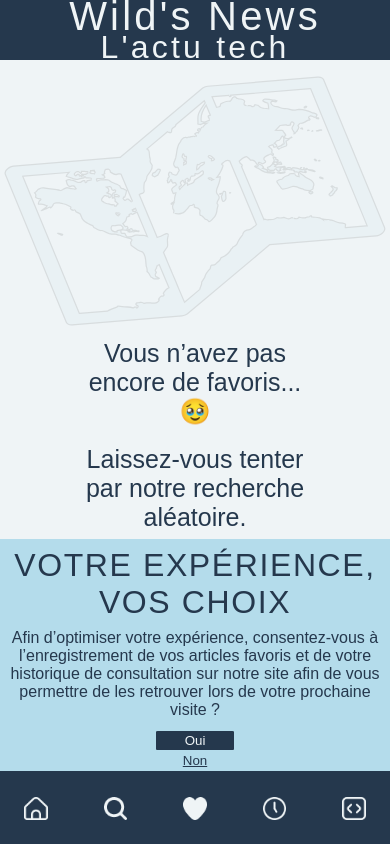
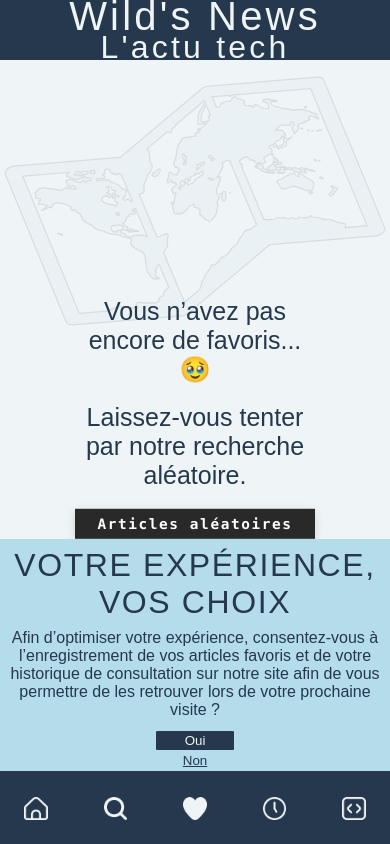
Before and after one commit to WildCodeSchool/2024-12-orleans-cda-project2-team-b, a React (Vite) app: page /favoris in a window 390 px wide. Built offline with nearby package versions, Linux system fonts and the light colour scheme; no server answers; a web font is replaced by a local one.

Commit message:
fix display page fav and histo

```diff
--- a/src/components/results-list.scss
+++ b/src/components/results-list.scss
@@ -1,6 +1,6 @@
 @use '../variables.scss' as vars;
 .article-result-wrap {
-  height: 84.5dvh;
+  height: 89dvh;
   width: 100dvw;
   display: flex;
   justify-items: center;
--- a/src/data/country-list.js
+++ b/src/data/country-list.js
@@ -20,7 +20,7 @@ export const countryList = [
   {
     language: 'es',
     placeholderTraduc: 'Escriba su investigación en español',
-    iconSrcCountry: `${BASE_URL}icons/flag-spain.svg,`,
+    iconSrcCountry: `${BASE_URL}icons/flag-spain.svg`,
   },
   {
     language: '*',
--- a/src/pages/history.scss
+++ b/src/pages/history.scss
@@ -1,7 +1,8 @@
 @use '../variables.scss' as vars;
 .container-history {
   width: 90%;
-  height: 74dvh;
+  height: 86dvh;
+  margin-top: 5dvh;
   display: flex;
   justify-content: space-around;
   flex-wrap: wrap;
@@ -64,7 +65,8 @@
 @media (max-width: 700px) {
   .container-history {
     width: 100%;
-    height: 81dvh;
+    margin-top: 1dvh;
+    height: 80dvh;
 
     .article-history {
       width: 95%;
--- a/src/pages/results.scss
+++ b/src/pages/results.scss
@@ -1,7 +1,8 @@
 @use '../variables.scss' as vars;
 
 .container-results {
-  margin-top: 9dvh;
+  margin-top: 3dvh;
+  height: 86dvh;
   position: relative;
   display: flex;
   flex-direction: column;
@@ -13,3 +14,10 @@
     align-self: center;
   }
 }
+
+@media screen and (max-width: 700px) {
+  .container-results {
+    height: 81dvh;
+    margin-bottom: 4dvh;
+  }
+}
```
